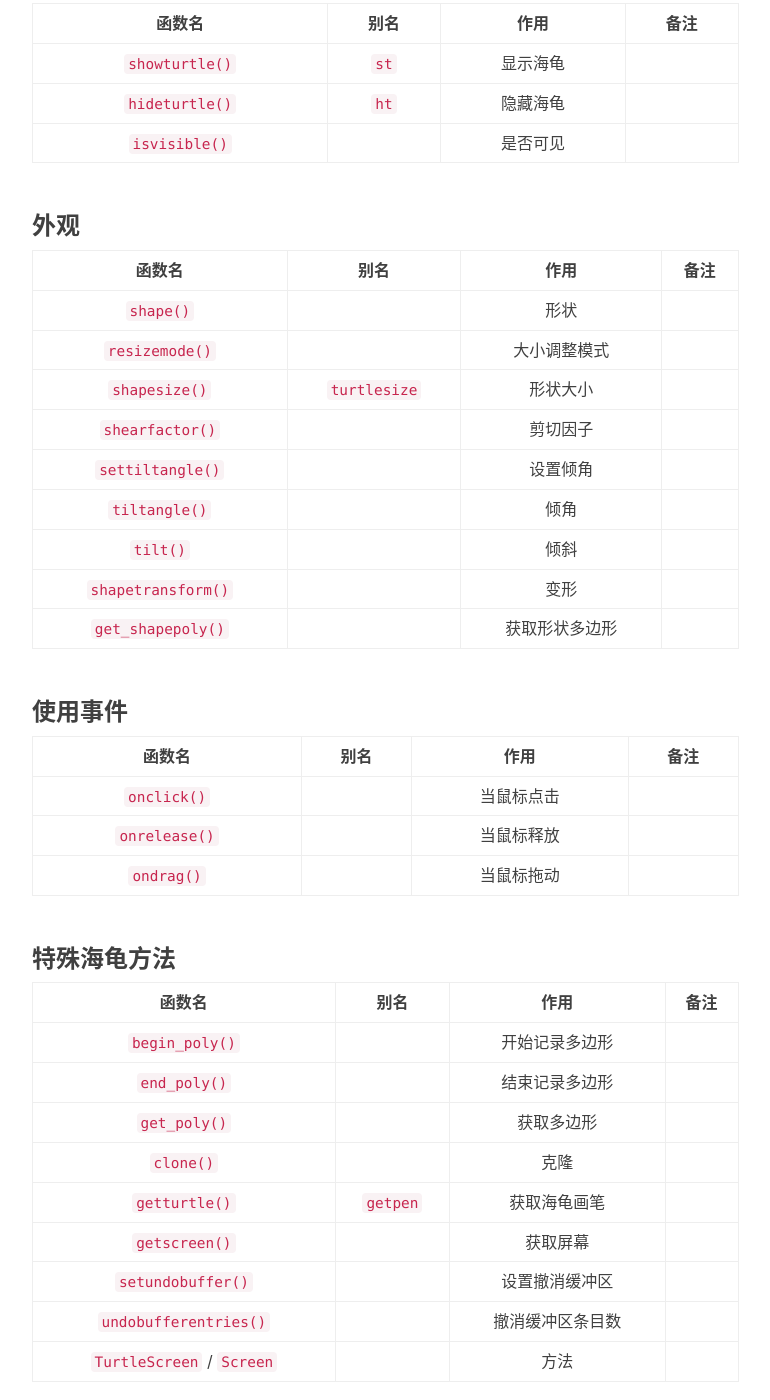
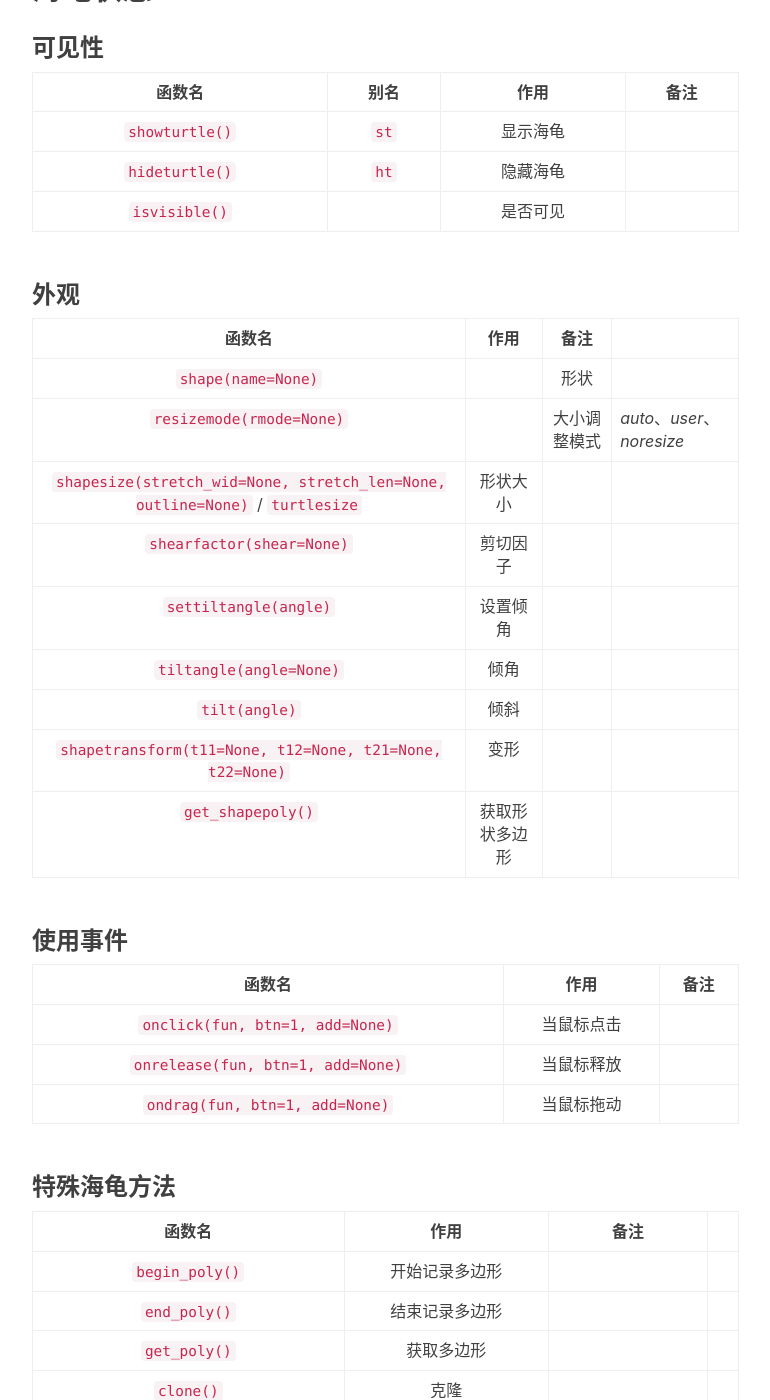
Before and after one commit to kode4fun/kode4fun.github.io, a Jekyll site: the page built from _posts/2024-09-04-python-turtle-reference.markdown, in a window 1280 px wide and 1400 px high, scrolled down 3303 px. Shown: the whole window, without its empty margins (233-1003 px from the left). Built offline with Jekyll 4.4.1, drawn with Linux system fonts in a browser that asks for light colours; nearby versions of some CDN libraries; comment, search, counter and statistics services are not loaded; some of the changed text lies outside the part shown.

Commit message:
update post

```diff
--- a/_posts/2024-09-04-python-turtle-reference.markdown
+++ b/_posts/2024-09-04-python-turtle-reference.markdown
@@ -17,62 +17,62 @@ tags:
 ## 海龟动作
 ### 移动和绘制
 
-| 函数名 | 别名 | 作用 | 备注 |
-| :---: | :---: | :---: | :---: |
-|`forward()` | `fd` | 前进 | |
-|`backward()` | `bk`/`back` | 后退 | |
-|`right()` | `rt` | 右转 | |
-|`left()` | `lt` | 左转 | |
-|`goto()` | `setpos`/`setposition` | 前往/定位 | |
-| `teleport()` | | | |
-|`setx()` | | 设置`x`坐标 | |
-|`sety()` | | 设置`y`坐标 | |
-|`setheading()` | `seth()` | 设置朝向 | |
-|`home()` | | 返回原点 |
-|`circle()` | | 画圆 | |
-|`dot()` | | 画点 | |
-|`stamp()` | | 印章 | |
-|`clearstamp()` | | 清除印章 | |
-|`clearstamps()` | | 清除多个印章 | |
-|`undo()` | | 撤消 | |
-|`speed()` | | 速度 | |
+| 函数名 | 作用 | 备注 |
+| :---: | :---: | :---: |
+|`forward(distance)` / `fd` | 前进 | |
+|`backward(distance)`/ `bk` / `back` | 后退 | |
+|`right(angle)` / `rt` | 右转 | |
+|`left(angle)` / `lt` | 左转 | |
+|`goto(x, y=None)` / `setpos` / `setposition` | 前往/定位 | |
+| `teleport(x, y=None, *, fill_gap=False)` | 将海龟移到某个绝对位置 | |
+|`setx(x)` | 设置`x`坐标 | |
+|`sety(y)` | 设置`y`坐标 | |
+|`setheading(to_angle)` / `seth()` | 设置朝向 | |
+|`home()` | 返回原点 |
+|`circle(radius, extent=None, steps=None)` | 画圆 | |
+|`dot(size=None, *color)` | 画点 | |
+|`stamp()` | 印章 | |
+|`clearstamp()` | 清除印章 | |
+|`clearstamps()` | 清除多个印章 | |
+|`undo()` | 撤消 | |
+|`speed(speed=None)` | 速度 | 取值 0-10 或 字符串 |
 
 ### 获取海龟的状态
 
 | 函数名 | 别名 | 作用 | 备注 |
 | :---: | :---: | :---: | :---: |
 | `position()` | `pos` | 位置 | |
-| `towards()` | | 目标方向 | |
+| `towards(x, y=None)` | | 目标方向 | |
 | `xcor()` | | `x`坐标 | |
 | `ycor()` | | `y`坐标 | |
 | `heading()` | | 朝向 | |
-| `distance()` | | 距离 | |
+| `distance(x, y=None)` | | 距离 | |
 
 ## 设置与度量单位
 
 | 函数名 | 别名 | 作用 | 备注 |
 | :---: | :---: | :---: | :---: |
-| `degrees()` | | 角度 | |
+| `degrees(fullcircle=360.0)` | | 角度 | |
 | `radians()` | | 弧度 | |
 
 ## 画笔控制
 ### 绘图状态
 
-| 函数名 | 别名 | 作用 | 备注 |
-| :---: | :---: | :---: | :---: |
-| `pendown()` | `pd`/`down` | 画笔落下 | |
-| `penup()` | `pu`/`up` | 画笔抬起 | |
-| `pensize()` | `width` | 画笔粗细 | |
-| `pen()` | | 画笔 | |
-| `isdown()` | | 画笔是否落下 | |
+| 函数名 | 作用 | 备注 |
+| :---: | :---: | :---: |
+| `pendown()` / `pd` / `down` | 画笔落下 | |
+| `penup()` / `pu` /`up` | 画笔抬起 | |
+| `pensize(width=None)` / `width` | 画笔粗细 | |
+| `pen(pen=None, **pendict)` | 画笔 | |
+| `isdown()` | 画笔是否落下 | |
 
 ### 颜色控制
 
-| 函数名 | 别名 | 作用 | 备注 |
-| :---: | :---: | :---: | :---: |
-| `color()` | | 颜色 | |
-| `pencolor()` | | 画笔颜色 | |
-| `fillcolor()` | | 填充颜色 | |
+| 函数名 | 作用 | 备注 |
+| :---: | :---: | :---: |
+| `color(*args)` | 返回或设置画笔颜色和填充颜色 | |
+| `pencolor(*args)` | 画笔颜色 | |
+| `fillcolor(*args)` | 填充颜色 | |
 
 ### 填充
 
@@ -101,96 +101,96 @@ tags:
 
 ### 外观
 
-| 函数名 | 别名 | 作用 | 备注 |
-| :---: | :---: | :---: | :---: |
-| `shape()` | | 形状 | |
-| `resizemode()` | | 大小调整模式 | |
-| `shapesize()` | `turtlesize` | 形状大小 | |
-| `shearfactor()` | | 剪切因子 | |
-| `settiltangle()` | | 设置倾角 | |
-| `tiltangle()` | | 倾角 | |
-| `tilt()` | | 倾斜 | |
-| `shapetransform()` | | 变形 | |
-| `get_shapepoly()` | | 获取形状多边形 | |
+| 函数名 | 作用 | 备注 |
+| :---: | :---: | :---: |
+| `shape(name=None)` | | 形状 | |
+| `resizemode(rmode=None)` | | 大小调整模式 | _auto_、_user_、_noresize_ |
+| `shapesize(stretch_wid=None, stretch_len=None, outline=None)` / `turtlesize` | 形状大小 | |
+| `shearfactor(shear=None)` | 剪切因子 | |
+| `settiltangle(angle)` | 设置倾角 | |
+| `tiltangle(angle=None)` | 倾角 | |
+| `tilt(angle)` | 倾斜 | |
+| `shapetransform(t11=None, t12=None, t21=None, t22=None)` | 变形 | |
+| `get_shapepoly()` | 获取形状多边形 | |
 
 ### 使用事件
 
-| 函数名 | 别名 | 作用 | 备注 |
-| :---: | :---: | :---: | :---: |
-| `onclick()` | | 当鼠标点击 | |
-| `onrelease()` | | 当鼠标释放 | |
-| `ondrag()` | | 当鼠标拖动 | |
+| 函数名 | 作用 | 备注 |
+| :---: | :---: | :---: |
+| `onclick(fun, btn=1, add=None)` | 当鼠标点击 | |
+| `onrelease(fun, btn=1, add=None)` | 当鼠标释放 | |
+| `ondrag(fun, btn=1, add=None)` | 当鼠标拖动 | |
 
 ### 特殊海龟方法
 
-| 函数名 | 别名 | 作用 | 备注 |
-| :---: | :---: | :---: | :---: |
-| `begin_poly()` | | 开始记录多边形 | |
-| `end_poly()` | | 结束记录多边形 | |
-| `get_poly()` | | 获取多边形 | |
-| `clone()` | | 克隆 | |
+| 函数名 | 作用 | 备注 |
+| :---: | :---: | :---: |
+| `begin_poly()` | 开始记录多边形 | |
+| `end_poly()` | 结束记录多边形 | |
+| `get_poly()` | 获取多边形 | |
+| `clone()` | 克隆 | |
 | `getturtle()` | `getpen` | 获取海龟画笔 | |
-| `getscreen()` | | 获取屏幕 | |
-| `setundobuffer()` | | 设置撤消缓冲区 | |
-| `undobufferentries()` | | 撤消缓冲区条目数 | |
-| `TurtleScreen` / `Screen` | | 方法 | |
+| `getscreen()` | 获取屏幕 | |
+| `setundobuffer(size)` | 设置撤消缓冲区 | |
+| `undobufferentries()` | 撤消缓冲区条目数 | |
+| `TurtleScreen()` / `Screen` | 方法 | |
 
 
 ### 窗口控制
 
-| 函数名 | 别名 | 作用 | 备注 |
-| :---: | :---: | :---: | :---: |
-| `bgcolor()` | | 背景颜色 | |
-| `bgpic()` | | 背景图片 | |
-| `clearscreen()` | | | |
-| `resetscreen()` | | | |
-| `screensize()` | | 屏幕大小 | |
-| `setworldcoordinates()` | | 设置世界坐标系 | |
+| 函数名 | 作用 | 备注 |
+| :---: | :---: | :---: |
+| `bgcolor(*args)` | 背景颜色 | |
+| `turtle.bgpic(picname=None)` | 背景图片 | 值 `nopic` 为取消|
+| `clearscreen()` | | |
+| `resetscreen()` | | |
+| `screensize(canvwidth=None, canvheight=None, bg=None)` | 屏幕大小 | |
+| `setworldcoordinates(llx, lly, urx, ury)` | 设置世界坐标系 | |
 
 ## 动画控制
 
-| 函数名 | 别名 | 作用 | 备注 |
+| 函数名 | 作用 | 备注 |
 | :---: | :---: | :---: | :---: |
-| `delay()` | | 延迟 | |
-| `tracer()` | | 追踪 | |
-| `update()` | | 更新 | |
+| `delay(delay=None)` | 延迟 | 单位为毫秒 |
+| `tracer(n=None, delay=None)` | 追踪 | |
+| `update()` | 更新 | |
 
 ## 使用屏幕事件
 
-| 函数名 | 别名 | 作用 | 备注 |
+| 函数名 | 作用 | 备注 |
 | :---: | :---: | :---: | :---: |
-| `listen()` | | 监听 | |
-| `onkey()` | `onkeyrelease` | 当键盘按下并释放 | |
-| `onkeypress()` | | 当键盘按下 | |
-| `onclick()` | `onscreenclick` | 当点击屏幕 | |
-| `ontimer()` | | 当达到定时 | |
+| `listen(xdummy=None, ydummy=None)` | 监听 | |
+| `onkey()`/`onkeyreleaseo(fun, key)` | 当键盘按下并释放 | |
+| `onkeypress(fun, key=None)` | 当键盘按下 | |
+| `onclick()`/`onscreenclick(fun, btn=1, add=None)` | 当点击屏幕 | |
+| `ontimer(fun, t=0)` | 当达到定时 | |
 | `mainloop()` | `done` | 主循环 | |
 
 ## 设置与特殊方法
 
-| 函数名 | 别名 | 作用 | 备注 |
-| :---: | :---: | :---: | :---: |
-| `mode()` | | | |
-| `colormode()` | | 颜色模式 | |
-| `getcanvas()` | | 获取画布 | |
-| `getshapes()` | | 获取形状 | |
-| `register_shape()` | `addshape` | 添加形状 |
-| `turtles()` | | 所有海龟 | |
-| `window_height()` | | 窗口高度 | |
-| `window_width()` | | 窗口宽度 | |
+| 函数名 | 作用 | 备注 |
+| :---: | :---: | :---: |
+| `mode(mode=None)` | | 取值 _standard_、_logo_、_world_|
+| `colormode(cmode=None)` | 颜色模式 | 可用值 1 或 255 |
+| `getcanvas()` | 获取画布 | |
+| `getshapes()` | 获取形状 | |
+| `register_shape()` / `addshape` | 添加形状 |
+| `turtles()` | 所有海龟 | |
+| `window_height()` | 窗口高度 | |
+| `window_width()` | 窗口宽度 | |
 
 ## 输入方法
 
-| 函数名 | 别名 | 作用 | 备注 |
-| :---: | :---: | :---: | :---: |
-| `textinput()` | | 文本输入 | |
-| `numinput()` | | 数字输入 | |
+| 函数名 | 作用 | 备注 |
+| :---: | :---: | :---: |
+| `textinput(title, prompt)` | 文本输入 | |
+| `numinput(title, prompt, default=None, minval=None, maxval=None)` | 数字输入 | |
 
 ### `Screen` 专有方法
 
-| 函数名 | 别名 | 作用 | 备注 |
-| :---: | :---: | :---: | :---: |
-| `bye()` | | 退出 | |
-| `exitonclick()` | | 当点击时退出 | |
-| `setup()` | | 设置 | |
-| `title()` | | 标题 | |
+| 函数名 | 作用 | 备注 |
+| :---: | :---: | :---: |
+| `bye()` | 退出 | |
+| `exitonclick()` | 当点击时退出 | |
+| `setup()` | 设置 | |
+| `title(titlestring)` | 绘图窗口标题 | |
```
